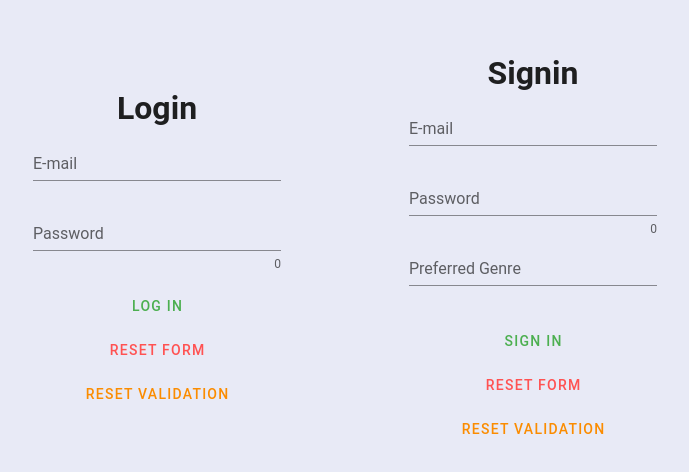
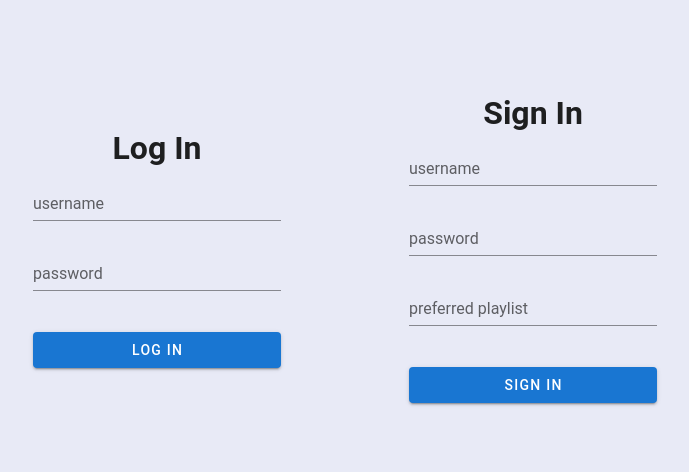
Before and after one commit to enricokokot/songpop-balkans-frontend, a Vue app: page /login in a window 1280 px wide. Shown: the part 144-616 px from the top of the page, without its empty margins (295-984 px from the left). Built offline with nearby package versions, Linux system fonts and the light colour scheme; the HTML template or start-up script is replaced by a standard one.

Commit message:
Improve ui of login

```diff
--- a/src/components/LoginForm.vue
+++ b/src/components/LoginForm.vue
@@ -1,65 +1,33 @@
 <template>
   <div class="about d-flex flex-column pa-16">
-    <h1 class="text-center">Login</h1>
+    <h1 class="text-center">Log In</h1>
     <v-form ref="form" v-model="valid" lazy-validation>
       <v-text-field
         v-model="username"
-        :rules="[
-          /*rules.required*/
-        ]"
-        label="E-mail"
+        :rules="nameRules"
+        label="username"
         required
       ></v-text-field>
 
       <v-text-field
         v-model="password"
         :append-icon="show ? 'mdi-eye' : 'mdi-eye-off'"
-        :rules="[,/*rules.required rules.min*/]"
         :type="show ? 'text' : 'password'"
-        label="Password"
-        hint="At least 8 characters"
-        counter
+        :rules="passwordRules"
         @click:append="show = !show"
+        label="password"
+        required
       ></v-text-field>
 
-      <v-container class="d-flex flex-column justify-start">
-        <!-- <v-btn
-          :disabled="!valid"
-          color="transparent"
-          class="success--text ma-1"
-          :elevation="0"
-          @click="validate"
-        >
-          Log in
-        </v-btn> -->
-        <v-btn
-          :disabled="!valid"
-          color="transparent"
-          class="success--text ma-1"
-          :elevation="0"
-          @click="login"
-        >
-          Log in
-        </v-btn>
-
-        <v-btn
-          color="transparent"
-          class="error--text ma-1"
-          :elevation="0"
-          @click="reset"
-        >
-          Reset Form
-        </v-btn>
-
-        <v-btn
-          color="transparent"
-          class="warning--text ma-1"
-          :elevation="0"
-          @click="resetValidation"
-        >
-          Reset Validation
-        </v-btn>
-      </v-container>
+      <v-btn
+        :disabled="!valid"
+        color="primary"
+        @click="validate"
+        class="my-5"
+        block
+      >
+        LOG IN
+      </v-btn>
     </v-form>
   </div>
 </template>
@@ -72,37 +40,20 @@ export default {
     show: false,
     valid: true,
     username: "",
-    emailRules: [
-      (v) => !!v || "E-mail is required",
-      (v) => /.+@.+\..+/.test(v) || "E-mail must be valid",
-    ],
+    nameRules: [(v) => !!v || "username is required"],
     password: "",
-    // passwordRules: [
-    //   (v) => !!v || "Password is required",
-    //   (v) =>
-    //     (v && v.length >= 8) || "Password must be at least 8 characters long",
-    // ],
-    // rules: {
-    //   required: (value) => !!value || "Required.",
-    //   min: (v) => v.length >= 8 || "Min 8 characters",
-    //   emailMatch: () => `The email and password you entered don't match`,
-    // },
+    passwordRules: [(v) => !!v || "password is required"],
+    select: null,
   }),
 
   methods: {
+    validate() {
+      this.$refs.form.validate() && this.login();
+    },
     async login() {
       const success = await Auth.login(this.username, this.password);
       success && this.$router.push("/home");
     },
-    validate() {
-      if (this.$refs.form.validate()) this.$router.push("/home");
-    },
-    reset() {
-      this.$refs.form.reset();
-    },
-    resetValidation() {
-      this.$refs.form.resetValidation();
-    },
   },
 };
 </script>
--- a/src/components/SigninForm.vue
+++ b/src/components/SigninForm.vue
@@ -1,71 +1,41 @@
 <template>
-  <div class="about d-flex flex-column pa-16">
-    <h1 class="text-center">Signin</h1>
+  <div class="about d-flex flex-column px-16">
+    <h1 class="text-center">Sign In</h1>
     <v-form ref="form" v-model="valid" lazy-validation>
       <v-text-field
-        v-model="email"
-        :rules="[rules.required]"
-        label="E-mail"
+        v-model="username"
+        :rules="nameRules"
+        label="username"
         required
       ></v-text-field>
 
       <v-text-field
         v-model="password"
         :append-icon="show ? 'mdi-eye' : 'mdi-eye-off'"
-        :rules="[rules.required, rules.min]"
         :type="show ? 'text' : 'password'"
-        label="Password"
-        hint="At least 8 characters"
-        counter
+        :rules="passwordRules"
         @click:append="show = !show"
+        label="password"
+        required
       ></v-text-field>
 
       <v-select
         v-model="select"
         :items="genres"
-        :rules="[rules.required]"
-        label="Preferred Genre"
+        :rules="playlistRules"
+        label="preferred playlist"
         required
       ></v-select>
 
-      <v-container class="d-flex flex-column justify-start">
-        <!-- <v-btn
-          :disabled="!valid"
-          color="transparent"
-          class="success--text ma-1"
-          :elevation="0"
-          @click="validate"
-        >
-          Sign in
-        </v-btn> -->
-        <v-btn
-          :disabled="!valid"
-          color="transparent"
-          class="success--text ma-1"
-          :elevation="0"
-          @click="register"
-        >
-          Sign in
-        </v-btn>
-
-        <v-btn
-          color="transparent"
-          class="error--text ma-1"
-          :elevation="0"
-          @click="reset"
-        >
-          Reset Form
-        </v-btn>
-
-        <v-btn
-          color="transparent"
-          class="warning--text ma-1"
-          :elevation="0"
-          @click="resetValidation"
-        >
-          Reset Validation
-        </v-btn>
-      </v-container>
+      <v-btn
+        :disabled="!valid"
+        color="primary"
+        @click="validate"
+        class="my-5"
+        block
+      >
+        SIGN IN
+      </v-btn>
     </v-form>
   </div>
 </template>
@@ -77,46 +47,32 @@ export default {
   data: () => ({
     show: false,
     valid: true,
-    email: "",
-    emailRules: [
-      (v) => !!v || "E-mail is required",
-      (v) => /.+@.+\..+/.test(v) || "E-mail must be valid",
+    username: "",
+    nameRules: [
+      (v) => !!v || "username is required",
+      (v) => v.indexOf(" ") < 0 || "username can't contain whitespaces",
     ],
     password: "",
-    passwordRules: [
-      (v) => !!v || "Password is required",
-      (v) =>
-        (v && v.length >= 8) || "Password must be at least 8 characters long",
-    ],
+    passwordRules: [(v) => !!v || "password is required"],
     select: null,
+    playlistRules: [(v) => !!v || "playlist is required"],
     genres: ["Rock", "Folk"],
-    rules: {
-      required: (value) => !!value || "Required.",
-      min: (v) => v.length >= 8 || "Min 8 characters",
-      emailMatch: () => `The email and password you entered don't match`,
-    },
   }),
 
   methods: {
+    validate() {
+      this.$refs.form.validate() && this.register("/home");
+    },
     async register() {
       const data = {
-        username: this.email,
+        username: this.username,
         password: this.password,
         playlist: this.select,
       };
       const registered = await Users.register(data);
       console.log("registered:", registered);
-      const success = await Auth.login(this.email, this.password);
+      const success = await Auth.login(this.username, this.password);
       success && this.$router.push("/home");
-    },
-    // validate() {
-    //   if (this.$refs.form.validate()) this.$router.push("/about");
-    // },
-    reset() {
-      this.$refs.form.reset();
-    },
-    resetValidation() {
-      this.$refs.form.resetValidation();
     },
   },
 };
```
